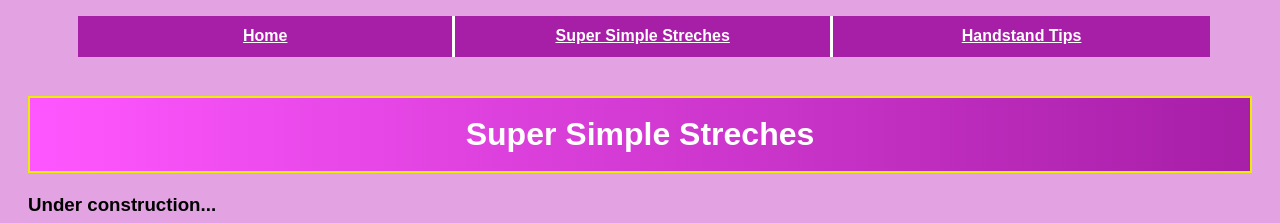
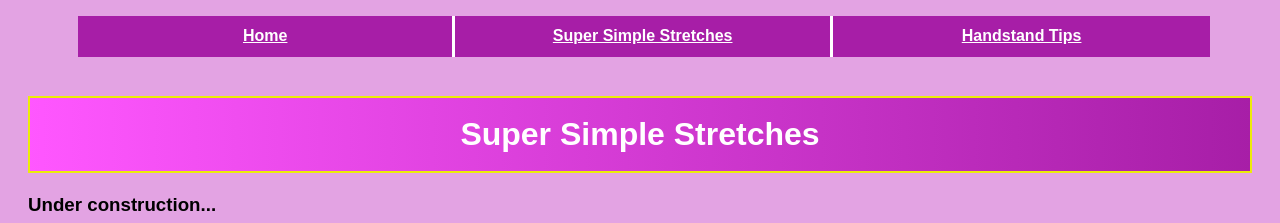
Before and after one commit to Maya347/WebDevProject, a plain HTML site: page stretches.html in a window 1280 px wide. Shown: the top 223 px of the page. Drawn offline with Linux system fonts and the light colour scheme.

Commit message:
added comments and changes all streches to stretches

```diff
--- a/streches.html
+++ b/stretches.html
@@ -9,19 +9,21 @@
 </head>
 
 <body>
+    <!-- Navigation Menu-->
     <nav id="nav_menu">
         <ul>
             <li><a href="index.html">Home</a></li>
-            <li><a href="streches.html">Super Simple Streches</a></li>
+            <li><a href="stretches.html">Super Simple Stretches</a></li>
             <li><a class="lastitem" href="handstand.html">Handstand Tips</a></li>
         </ul>
     </nav>
+    <!-- Title and blurb-->
     <main>
-        <h1 id="title"> Super Simple Streches</h1>
+        <h1 id="title"> Super Simple Stretches</h1>
         <h3> Under construction...</h3>
 
     </main>
-
+    <!-- Reference-->
     <section id="reference">
         <a href="https://www.12minuteathlete.com/better-handstand/" target="__blank">Need more help? Visit this
             article.</a>
```
Also changed, not shown: handstand.html (+8 -3 lines), index.html (+7 -1 lines).
